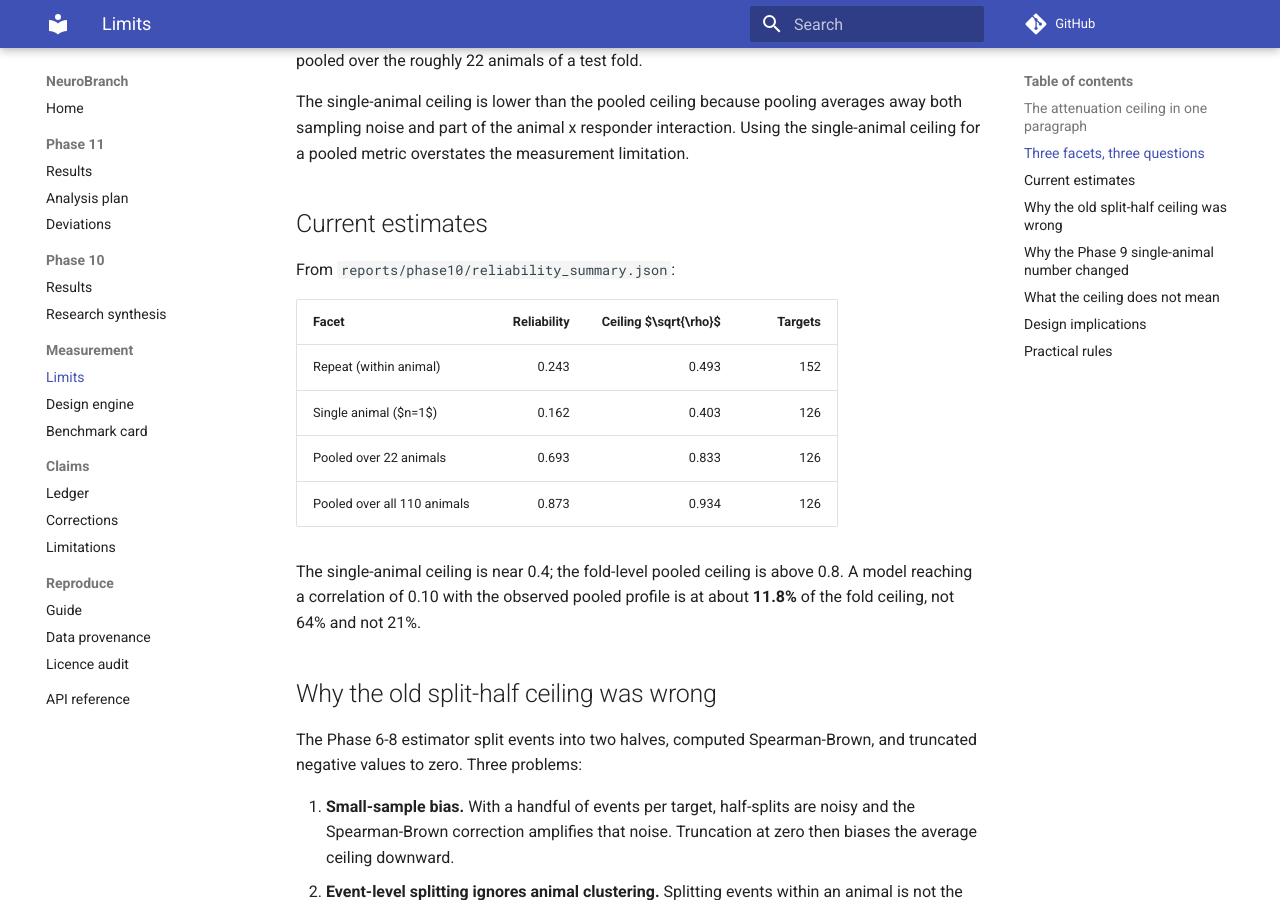
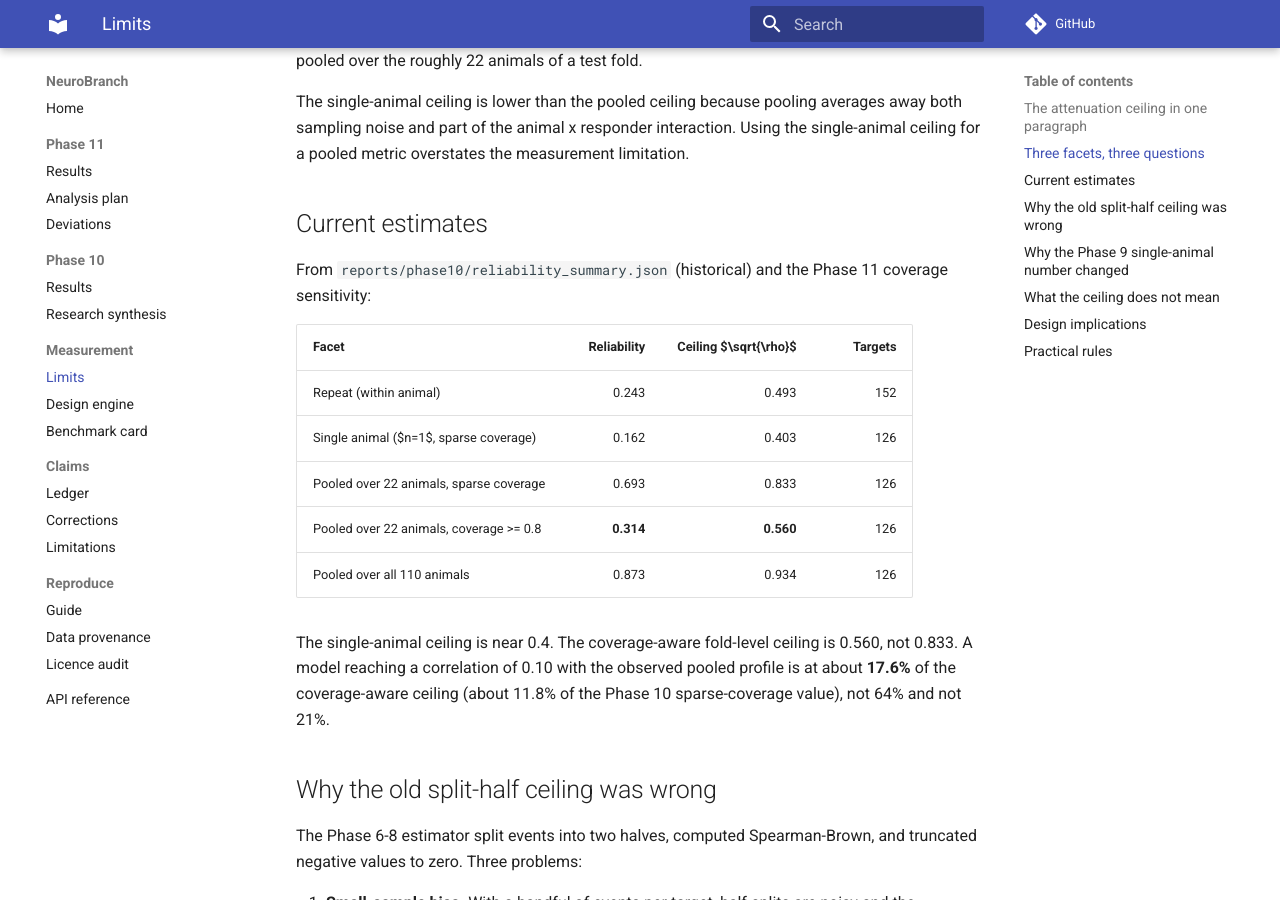
Before and after one commit to toniIepure25/neurobranch-celegans, an MkDocs documentation site: the page built from docs/MEASUREMENT_LIMITS.md, in a window 1280 px wide and 900 px high, scrolled down 864 px. Built offline with MkDocs 1.6.1 and Material for MkDocs 9.7.7, drawn with Linux system fonts in a browser that asks for light colours; comment, search, counter and statistics services are not loaded.

Commit message:
Docs: put coverage-aware row in measurement limits table

```diff
--- a/docs/MEASUREMENT_LIMITS.md
+++ b/docs/MEASUREMENT_LIMITS.md
@@ -39,18 +39,21 @@ measurement limitation.
 
 ## Current estimates
 
-From `reports/phase10/reliability_summary.json`:
+From `reports/phase10/reliability_summary.json` (historical) and the Phase 11
+coverage sensitivity:
 
 | Facet | Reliability | Ceiling $\sqrt{\rho}$ | Targets |
 | --- | ---: | ---: | ---: |
 | Repeat (within animal) | 0.243 | 0.493 | 152 |
-| Single animal ($n=1$) | 0.162 | 0.403 | 126 |
-| Pooled over 22 animals | 0.693 | 0.833 | 126 |
+| Single animal ($n=1$, sparse coverage) | 0.162 | 0.403 | 126 |
+| Pooled over 22 animals, sparse coverage | 0.693 | 0.833 | 126 |
+| Pooled over 22 animals, coverage >= 0.8 | **0.314** | **0.560** | 126 |
 | Pooled over all 110 animals | 0.873 | 0.934 | 126 |
 
-The single-animal ceiling is near 0.4; the fold-level pooled ceiling is above
-0.8. A model reaching a correlation of 0.10 with the observed pooled profile is
-at about **11.8%** of the fold ceiling, not 64% and not 21%.
+The single-animal ceiling is near 0.4. The coverage-aware fold-level ceiling is
+0.560, not 0.833. A model reaching a correlation of 0.10 with the observed
+pooled profile is at about **17.6%** of the coverage-aware ceiling (about 11.8%
+of the Phase 10 sparse-coverage value), not 64% and not 21%.
 
 ## Why the old split-half ceiling was wrong
 
```
